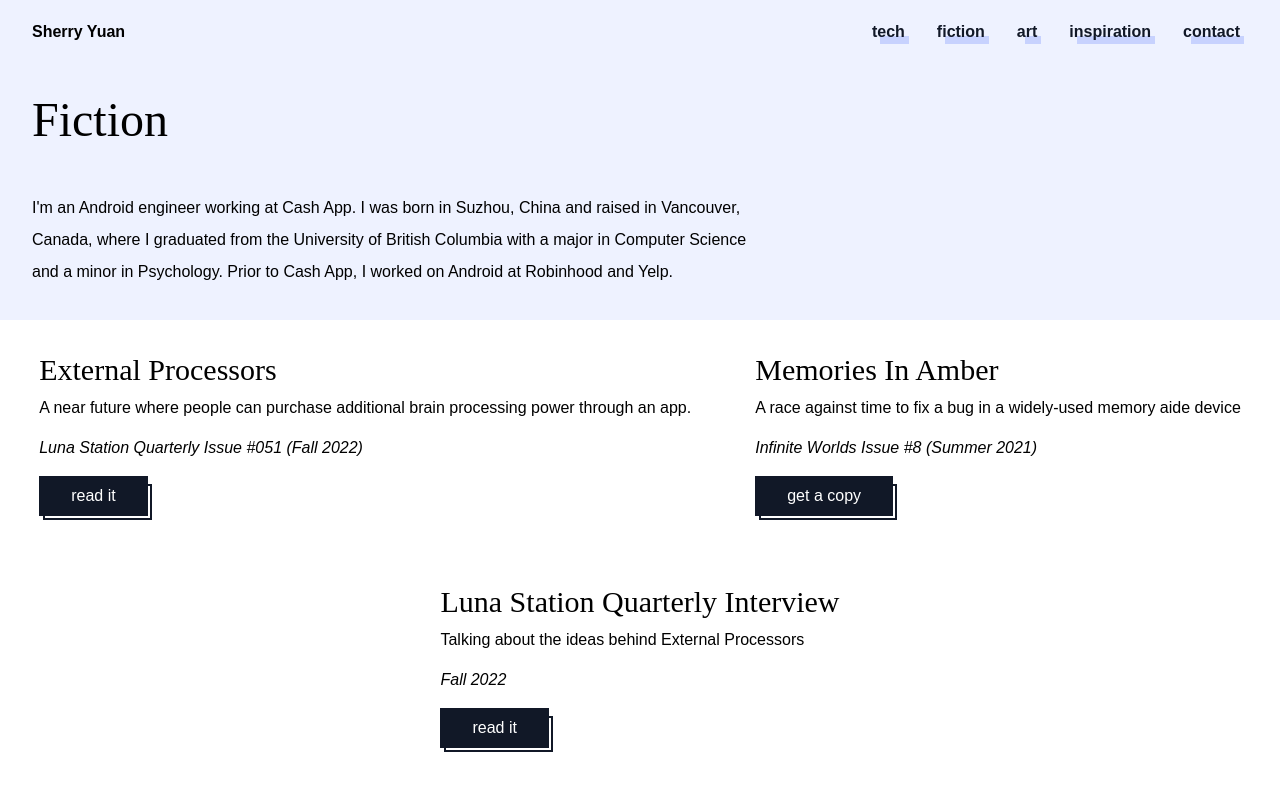
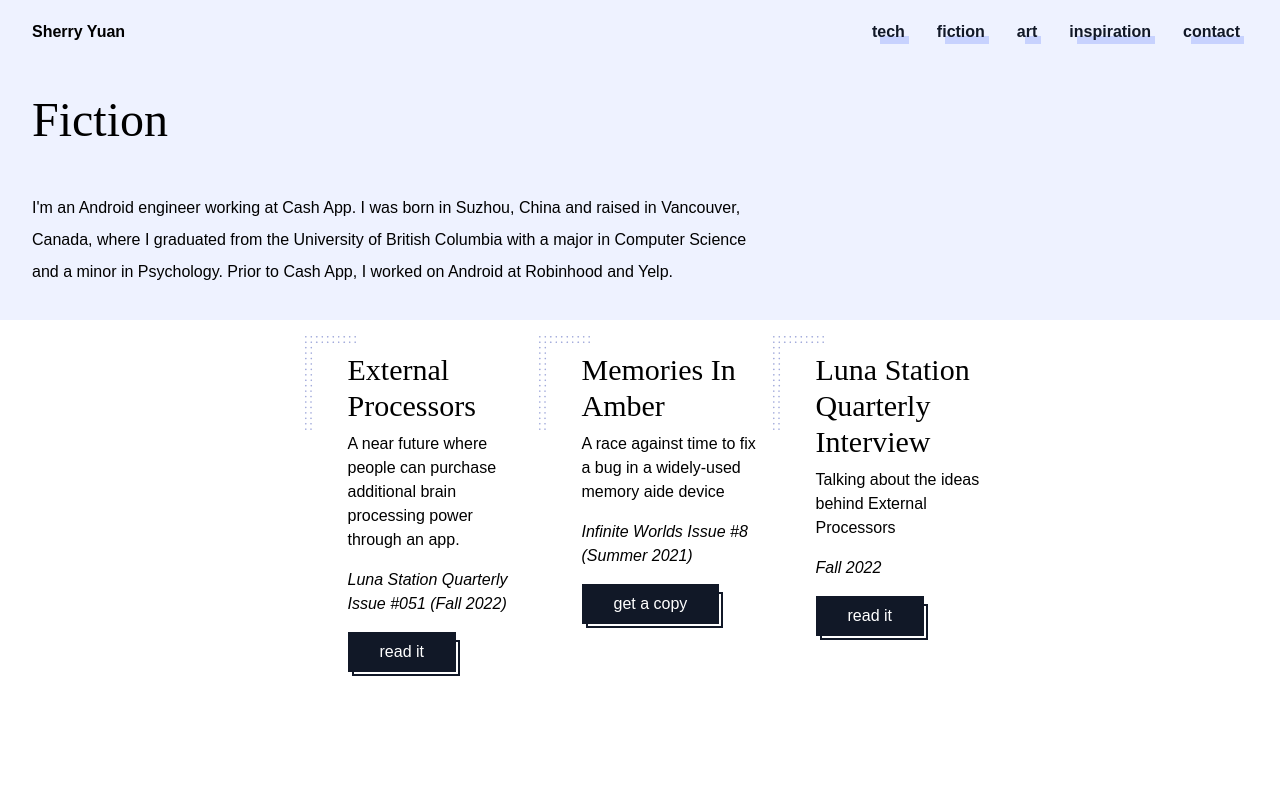
Before and after one commit to frostyshadows/frostyshadows.github.io, a React (Create React App) app: page /fiction in a window 1280 px wide. Shown: the top 790 px of the page. Built offline with nearby package versions, Linux system fonts and the light colour scheme.

Commit message:
Added image

```diff
--- a/src/components/Tile.tsx
+++ b/src/components/Tile.tsx
@@ -10,7 +10,9 @@ export type TileModel = {
 
 export default function Tile(model: TileModel) {
   return (
-    <div className="inline-block justify-start text-start p-8">
+    <div className="inline-block justify-start text-start p-4 relative">
+      <img src="/assets/dotted-border.png" className="w-1/4" />
+      <div className="absolute top-1/4 left-1/4">
         <div className="text-3xl font-serif pb-2">
           <p>{model.title}</p>
         </div>
@@ -28,5 +30,6 @@ export default function Tile(model: TileModel) {
             CtaButton(model.ctaButton) : null
         }
       </div>
+    </div>
   )
 }
```
Also changed, not shown: public/assets/dotted-border.png (added). Lines whose indentation alone changed are shown as unchanged.
